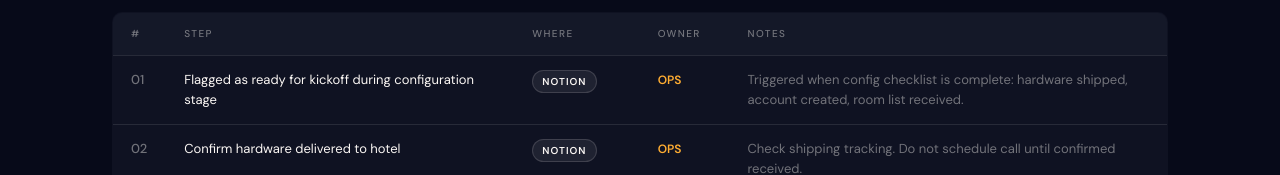
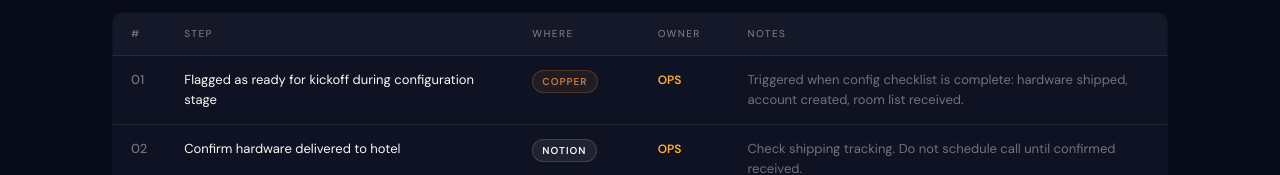
Before and after one commit to HenkkaMrn/valpas-playbook, a plain HTML site: page index.html in a window 1280 px wide. Shown: the part 440-615 px from the top of the page. Drawn offline with Linux system fonts and the light colour scheme.

Commit message:
Change row 01 Where from Notion to Copper
Co-Authored-By: Claude Sonnet 4.6 <noreply@anthropic.com>

```diff
--- a/index.html
+++ b/index.html
@@ -105,6 +105,7 @@
   .w-app       { background: rgba(220,217,255,0.1);  color: #c4c1ff;          border: 1px solid rgba(220,217,255,0.25); }
   .w-email     { background: rgba(228,241,252,0.1);  color: #a8d4f0;          border: 1px solid rgba(228,241,252,0.2); }
   .w-call      { background: rgba(255,196,162,0.1);  color: #ffb48a;          border: 1px solid rgba(255,196,162,0.25); }
+  .w-copper    { background: rgba(184,115,51,0.1);   color: #c87941;          border: 1px solid rgba(184,115,51,0.3); }
 
   .owner-ops   { color: var(--yellow);  font-weight: 600; font-size: 12px; }
   .owner-csm   { color: #a8d4f0;        font-weight: 600; font-size: 12px; }
@@ -220,7 +221,7 @@
       <tr>
         <td class="step-num">01</td>
         <td>Flagged as ready for kickoff during configuration stage</td>
-        <td><span class="where w-notion">Notion</span></td>
+        <td><span class="where w-copper">Copper</span></td>
         <td><span class="owner-ops">OPS</span></td>
         <td class="note">Triggered when config checklist is complete: hardware shipped, account created, room list received.</td>
       </tr>
```
Also changed, not shown: valpas-self-install-playbook (1).html (+2 -1 lines).
